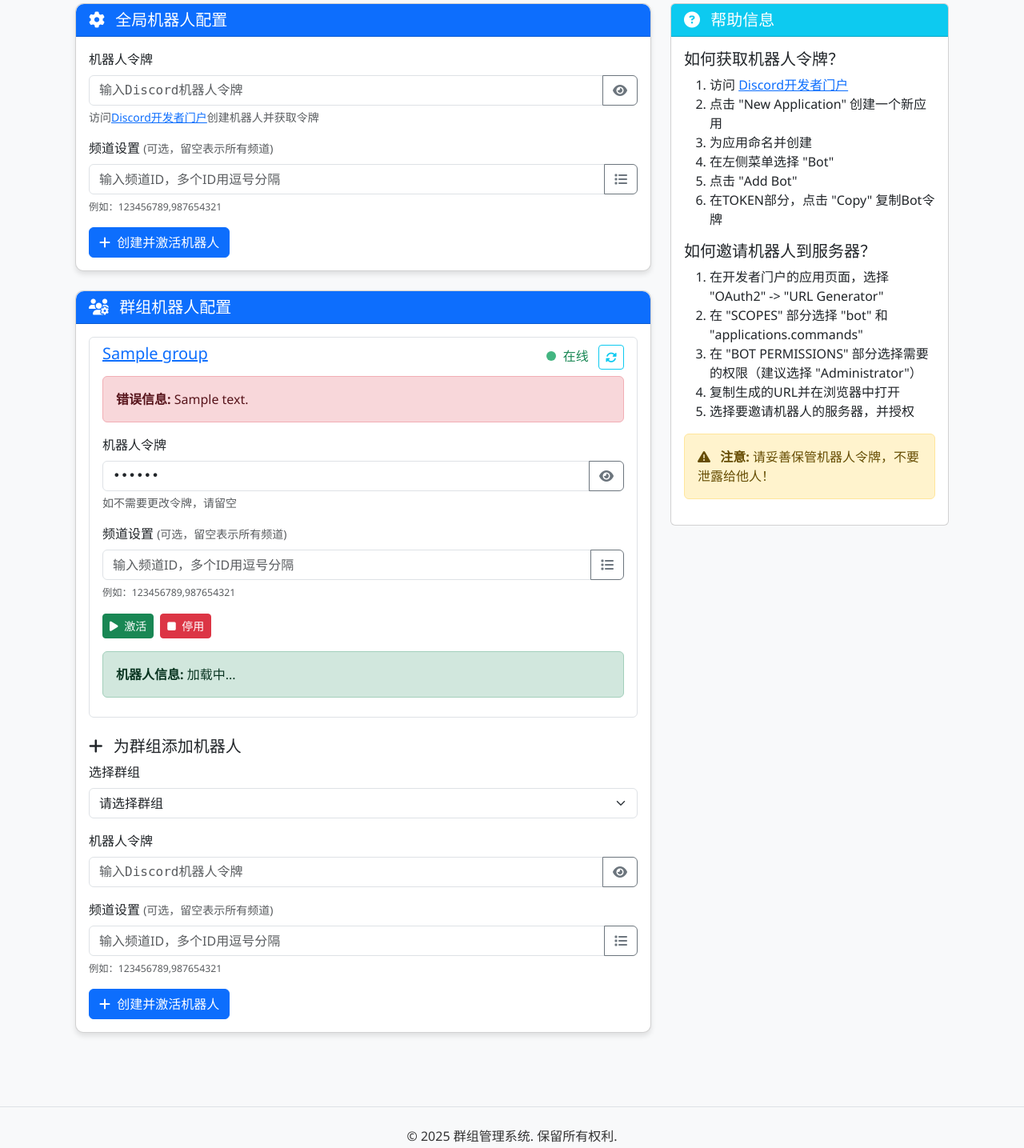
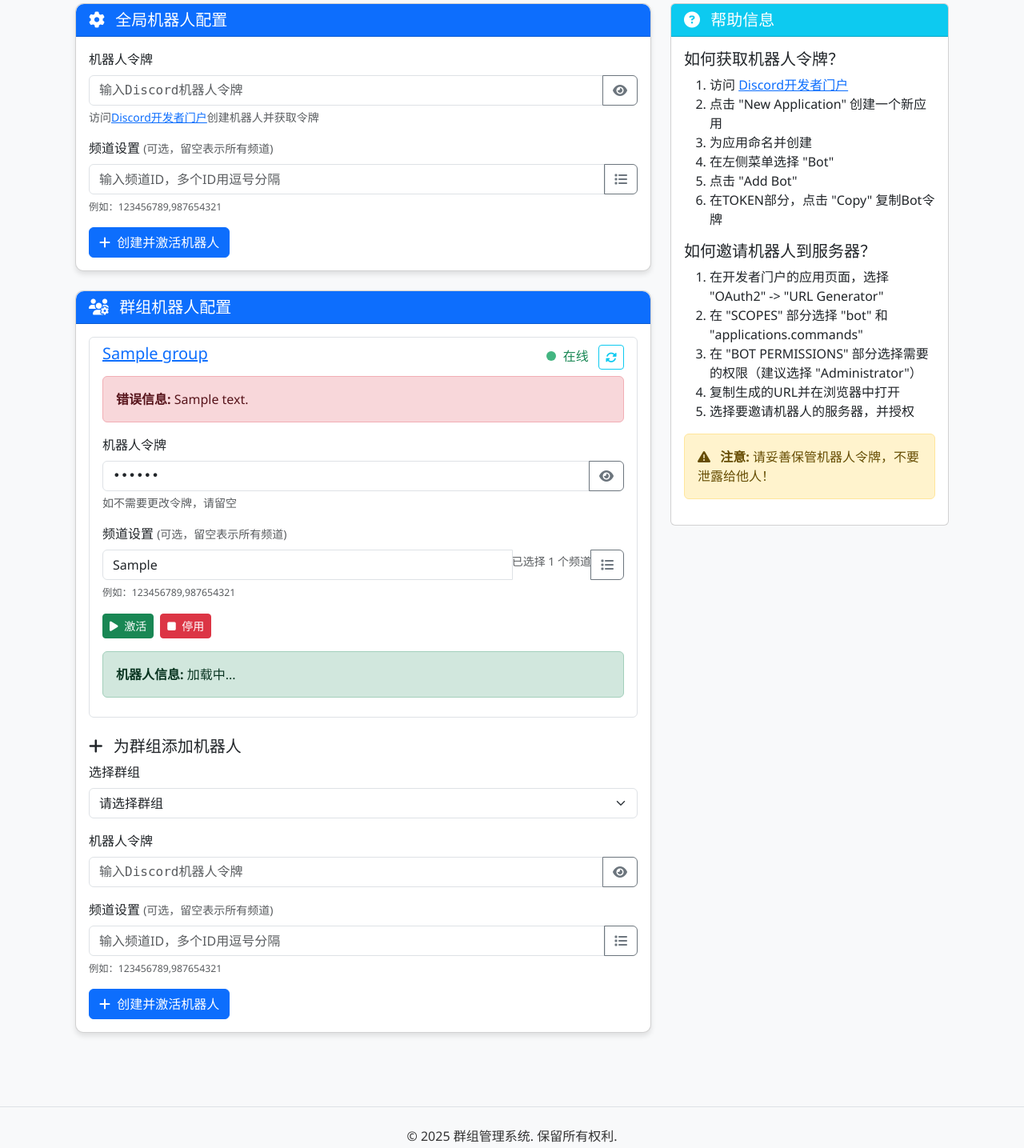
Before and after one commit to PuneetGOTO/group-manager, a Flask app: page /dyno/bot in a window 1280 px wide. Shown: the part 260-1695 px from the top of the page at 80% size. Run offline with Flask 3, Linux system fonts and the light colour scheme; a user stored in the database is signed in; tables that the repository leaves empty hold one stand-in row (values such as "Sample post"); grey boxes marked "Sample" are stand-in pictures.

Commit message:
修复Discord频道选择功能，优化UI交互和错误处理

```diff
--- a/app/templates/dyno/bot.html
+++ b/app/templates/dyno/bot.html
@@ -102,8 +102,9 @@
                         <div class="mb-3">
                             <label class="form-label">频道设置 <small class="text-muted">(可选，留空表示所有频道)</small></label>
                             <div class="input-group">
-                                <input type="text" class="form-control" name="channel_ids" placeholder="输入频道ID，多个ID用逗号分隔">
-                                <button type="button" class="btn btn-outline-secondary select-channels-btn">
+                                <input type="text" class="form-control" name="channel_ids" id="channel_ids_{{ global_bot.id }}" placeholder="输入频道ID，多个ID用逗号分隔" value="{{ global_bot.channel_ids }}">
+                                <div class="selected-channels-display form-text"></div>
+                                <button type="button" class="btn btn-outline-secondary select-channels-btn" data-input-id="channel_ids_{{ global_bot.id }}">
                                     <i class="fas fa-list"></i>
                                 </button>
                             </div>
@@ -151,8 +152,9 @@
                         <div class="mb-3">
                             <label class="form-label">频道设置 <small class="text-muted">(可选，留空表示所有频道)</small></label>
                             <div class="input-group">
-                                <input type="text" class="form-control" name="channel_ids" placeholder="输入频道ID，多个ID用逗号分隔">
-                                <button type="button" class="btn btn-outline-secondary select-channels-btn">
+                                <input type="text" class="form-control" name="channel_ids" id="channel_ids_new" placeholder="输入频道ID，多个ID用逗号分隔">
+                                <div class="selected-channels-display form-text"></div>
+                                <button type="button" class="btn btn-outline-secondary select-channels-btn" data-input-id="channel_ids_new">
                                     <i class="fas fa-list"></i>
                                 </button>
                             </div>
@@ -226,8 +228,9 @@
                                 <div class="mb-3">
                                     <label class="form-label">频道设置 <small class="text-muted">(可选，留空表示所有频道)</small></label>
                                     <div class="input-group">
-                                        <input type="text" class="form-control" name="channel_ids" placeholder="输入频道ID，多个ID用逗号分隔">
-                                        <button type="button" class="btn btn-outline-secondary select-channels-btn">
+                                        <input type="text" class="form-control" name="channel_ids" id="channel_ids_{{ bot.id }}" placeholder="输入频道ID，多个ID用逗号分隔" value="{{ bot.channel_ids }}">
+                                        <div class="selected-channels-display form-text"></div>
+                                        <button type="button" class="btn btn-outline-secondary select-channels-btn" data-input-id="channel_ids_{{ bot.id }}">
                                             <i class="fas fa-list"></i>
                                         </button>
                                     </div>
@@ -289,8 +292,9 @@
                             <div class="mb-3">
                                 <label class="form-label">频道设置 <small class="text-muted">(可选，留空表示所有频道)</small></label>
                                 <div class="input-group">
-                                    <input type="text" class="form-control" name="channel_ids" placeholder="输入频道ID，多个ID用逗号分隔">
-                                    <button type="button" class="btn btn-outline-secondary select-channels-btn">
+                                    <input type="text" class="form-control" name="channel_ids" id="channel_ids_group_new" placeholder="输入频道ID，多个ID用逗号分隔">
+                                    <div class="selected-channels-display form-text"></div>
+                                    <button type="button" class="btn btn-outline-secondary select-channels-btn" data-input-id="channel_ids_group_new">
                                         <i class="fas fa-list"></i>
                                     </button>
                                 </div>
@@ -414,13 +418,37 @@
         // 获取模态框对象
         const channelSelectModal = new bootstrap.Modal(document.getElementById('channelSelectModal'));
 
+        // 初始化显示已选频道数量
+        document.querySelectorAll('input[name="channel_ids"]').forEach(input => {
+            if (input.value) {
+                const channelIds = input.value.split(',');
+                const channelCount = channelIds.length;
+                const countText = channelCount > 0 ? `已选择 ${channelCount} 个频道` : '所有频道';
+
+                const displayElement = input.closest('.input-group').querySelector('.selected-channels-display');
+                if (displayElement) {
+                    displayElement.textContent = countText;
+                }
+            }
+        });
+
         // 为所有频道选择按钮添加点击事件
         document.querySelectorAll('.select-channels-btn').forEach(button => {
             console.log('给频道选择按钮添加事件监听器');
             button.addEventListener('click', function(e) {
                 console.log('频道选择按钮被点击');
                 e.preventDefault();
-                currentInputField = this.closest('.input-group').querySelector('input[name="channel_ids"]');
+
+                // 获取关联的输入字段ID和元素
+                const inputId = this.getAttribute('data-input-id');
+                currentInputField = document.getElementById(inputId);
+
+                if (!currentInputField) {
+                    console.error('找不到关联的输入字段:', inputId);
+                    currentInputField = this.closest('.input-group').querySelector('input[name="channel_ids"]');
+                }
+
+                console.log('当前输入字段:', currentInputField ? currentInputField.id : '未找到');
 
                 // 确保正确获取token，检查多种可能的位置
                 let tokenField = this.closest('form').querySelector('input[name="bot_token"]');
@@ -439,18 +467,22 @@
                     return;
                 }
 
+                // 重置已选频道
+                selectedChannels = {};
+
                 // 如果已有选择，加载它们
-                if (currentInputField.value) {
+                if (currentInputField && currentInputField.value) {
+                    console.log('加载已保存的频道ID:', currentInputField.value);
                     const channelIds = currentInputField.value.split(',');
-                    selectedChannels = {};
 
                     channelIds.forEach(id => {
-                        selectedChannels[id.trim()] = true;
+                        if (id.trim()) {
+                            selectedChannels[id.trim()] = true;
+                        }
                     });
-                    updateSelectedChannelsUI();
-                } else {
-                    selectedChannels = {};
                 }
+
+                updateSelectedChannelsUI();
 
                 // 获取服务器列表
                 fetchDiscordGuilds(token);
@@ -505,11 +537,14 @@
 
         // 确认频道选择
         document.getElementById('confirmChannelSelect').addEventListener('click', function() {
-            const selectedCheckboxes = document.querySelectorAll('.channel-checkbox:checked');
-            const selectedIds = Array.from(selectedCheckboxes).map(cb => cb.value);
+            const selectedIds = Object.keys(selectedChannels);
+            console.log('确认选择频道，数量:', selectedIds.length);
+            console.log('选择的频道ID:', selectedIds.join(','));
 
             if (currentInputField) {
+                // 更新输入字段值
                 currentInputField.value = selectedIds.join(',');
+                console.log('更新输入字段:', currentInputField.id, '值为:', currentInputField.value);
 
                 // 显示已选频道数量
                 const channelCount = selectedIds.length;
@@ -519,10 +554,20 @@
                 const displayElement = currentInputField.closest('.input-group').querySelector('.selected-channels-display');
                 if (displayElement) {
                     displayElement.textContent = countText;
+                    console.log('更新显示元素:', countText);
+                } else {
+                    console.error('未找到显示元素');
                 }
+            } else {
+                console.error('未找到当前输入字段');
             }
 
-            channelSelectModal.hide();
+            // 隐藏模态框
+            const modalElement = document.getElementById('channelSelectModal');
+            const modal = bootstrap.Modal.getInstance(modalElement);
+            if (modal) {
+                modal.hide();
+            }
         });
 
         // 服务器选择变更时获取频道
@@ -611,7 +656,7 @@
         const guildSelect = document.getElementById('guildSelect');
         guildSelect.innerHTML = '<option value="">加载中...</option>';
 
-        console.log('获取Discord服务器列表，令牌前5位:', token.substring(0, 5));
+        console.log('正在获取Discord服务器列表...');
 
         // 使用后端代理访问Discord API
         fetch('/dyno/api/discord/guilds', {
@@ -623,14 +668,34 @@
         })
         .then(response => {
             console.log('服务器响应状态:', response.status);
+            if (!response.ok) {
+                if (response.status === 401) {
+                    throw new Error('身份验证失败，请检查机器人令牌是否有效');
+                } else {
+                    throw new Error(`API响应错误: HTTP ${response.status}`);
+                }
+            }
             return response.json();
         })
         .then(data => {
             console.log('获取服务器列表结果:', data);
             if (data.success) {
                 guildSelect.innerHTML = '<option value="">请选择服务器</option>';
-                if (data.guilds.length === 0) {
+                if (!data.guilds || data.guilds.length === 0) {
                     guildSelect.innerHTML = '<option value="">未找到服务器</option>';
+                    // 显示提示信息
+                    const channelContainer = document.getElementById('channelCheckboxes');
+                    channelContainer.innerHTML = `
+                        <div class="alert alert-warning">
+                            <i class="fas fa-exclamation-triangle me-2"></i>
+                            <strong>未找到服务器。</strong> 可能原因：
+                            <ul class="mb-0 mt-1">
+                                <li>机器人未被邀请到任何服务器</li>
+                                <li>机器人令牌无效</li>
+                                <li>机器人没有足够的权限</li>
+                            </ul>
+                        </div>
+                    `;
                     return;
                 }
 
@@ -641,12 +706,37 @@
                     guildSelect.appendChild(option);
                 });
             } else {
-                guildSelect.innerHTML = `<option value="">错误: ${data.error || '获取服务器失败'}</option>`;
-                console.error('API错误:', data.error);
+                let errorMsg = data.error || '获取服务器失败';
+                guildSelect.innerHTML = `<option value="">错误: ${errorMsg}</option>`;
+                // 显示详细错误信息
+                const channelContainer = document.getElementById('channelCheckboxes');
+                channelContainer.innerHTML = `
+                    <div class="alert alert-danger">
+                        <i class="fas fa-exclamation-triangle me-2"></i>
+                        <strong>获取服务器失败:</strong> ${errorMsg}
+                    </div>
+                `;
+                console.error('API错误:', errorMsg);
             }
         })
         .catch(error => {
             guildSelect.innerHTML = '<option value="">获取服务器失败</option>';
+            // 显示详细错误信息
+            const channelContainer = document.getElementById('channelCheckboxes');
+            channelContainer.innerHTML = `
+                <div class="alert alert-danger">
+                    <i class="fas fa-exclamation-triangle me-2"></i>
+                    <strong>错误:</strong> ${error.message || '获取服务器列表时出错'}
+                </div>
+                <div class="mt-3">
+                    <p><strong>请确保:</strong></p>
+                    <ul>
+                        <li>机器人令牌格式正确</li>
+                        <li>机器人已被邀请到至少一个服务器</li>
+                        <li>机器人在Discord开发者门户中启用了正确的意图（Intents）</li>
+                    </ul>
+                </div>
+            `;
             console.error('获取服务器列表时出错:', error);
         });
     }
@@ -654,6 +744,9 @@
     // 获取Discord频道列表
     function fetchDiscordChannels(guildId, token) {
         const channelContainer = document.getElementById('channelCheckboxes');
+
+        console.log('正在获取频道列表，服务器ID:', guildId);
+        channelContainer.innerHTML = '<p class="text-muted">正在加载频道列表...</p>';
 
         // 通过后端获取频道列表
         fetch('/dyno/api/discord/channels', {
@@ -665,14 +758,22 @@
         })
         .then(response => {
             console.log('服务器响应状态:', response.status);
+            if (!response.ok) {
+                if (response.status === 401) {
+                    throw new Error('身份验证失败，请检查机器人令牌是否有效且有足够权限');
+                } else {
+                    throw new Error(`API响应错误: HTTP ${response.status}`);
+                }
+            }
             return response.json();
         })
         .then(data => {
             console.log('获取频道列表结果:', data);
+
             if (data.success) {
                 channelContainer.innerHTML = '';
 
-                if (data.channels.length === 0) {
+                if (!data.channels || data.channels.length === 0) {
                     channelContainer.innerHTML = '<p class="text-muted">没有可用的文本频道</p>';
                     document.querySelector('.channel-actions').style.display = 'none';
                     return;
@@ -716,14 +817,18 @@
                         input.type = 'checkbox';
                         input.id = `channel-${channel.id}`;
                         input.value = channel.id;
+
+                        // 检查是否已经被选中
                         input.checked = selectedChannels[channel.id] || false;
 
                         // 添加变更事件
                         input.addEventListener('change', function() {
                             if (this.checked) {
                                 selectedChannels[this.value] = true;
+                                console.log('频道被选中:', this.value);
                             } else {
                                 delete selectedChannels[this.value];
+                                console.log('频道取消选中:', this.value);
                             }
                             updateSelectedChannelsUI();
                         });
@@ -744,13 +849,14 @@
                 // 更新已选频道UI
                 updateSelectedChannelsUI();
             } else {
-                channelContainer.innerHTML = `<p class="text-danger">错误: ${data.error || '获取频道失败'}</p>`;
+                let errorMsg = data.error || '获取频道失败';
+                channelContainer.innerHTML = `<div class="alert alert-danger"><i class="fas fa-exclamation-triangle me-2"></i>错误: ${errorMsg}</div>`;
                 document.querySelector('.channel-actions').style.display = 'none';
-                console.error('API错误:', data.error);
+                console.error('API错误:', errorMsg);
             }
         })
         .catch(error => {
-            channelContainer.innerHTML = '<p class="text-danger">获取频道列表时出错</p>';
+            channelContainer.innerHTML = `<div class="alert alert-danger"><i class="fas fa-exclamation-triangle me-2"></i>${error.message || '获取频道列表时出错'}</div>`;
             document.querySelector('.channel-actions').style.display = 'none';
             console.error('获取频道列表时出错:', error);
         });
```
